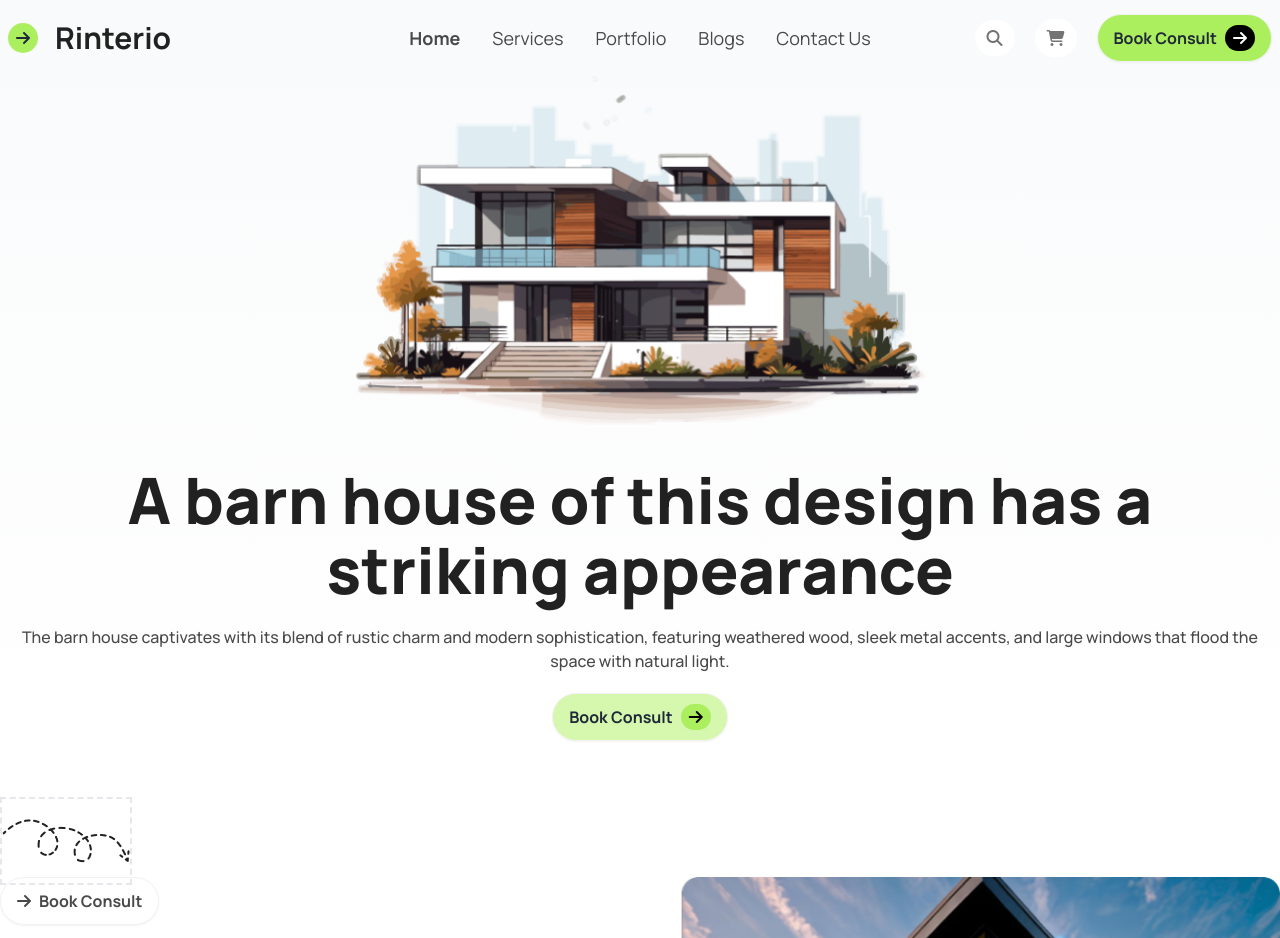
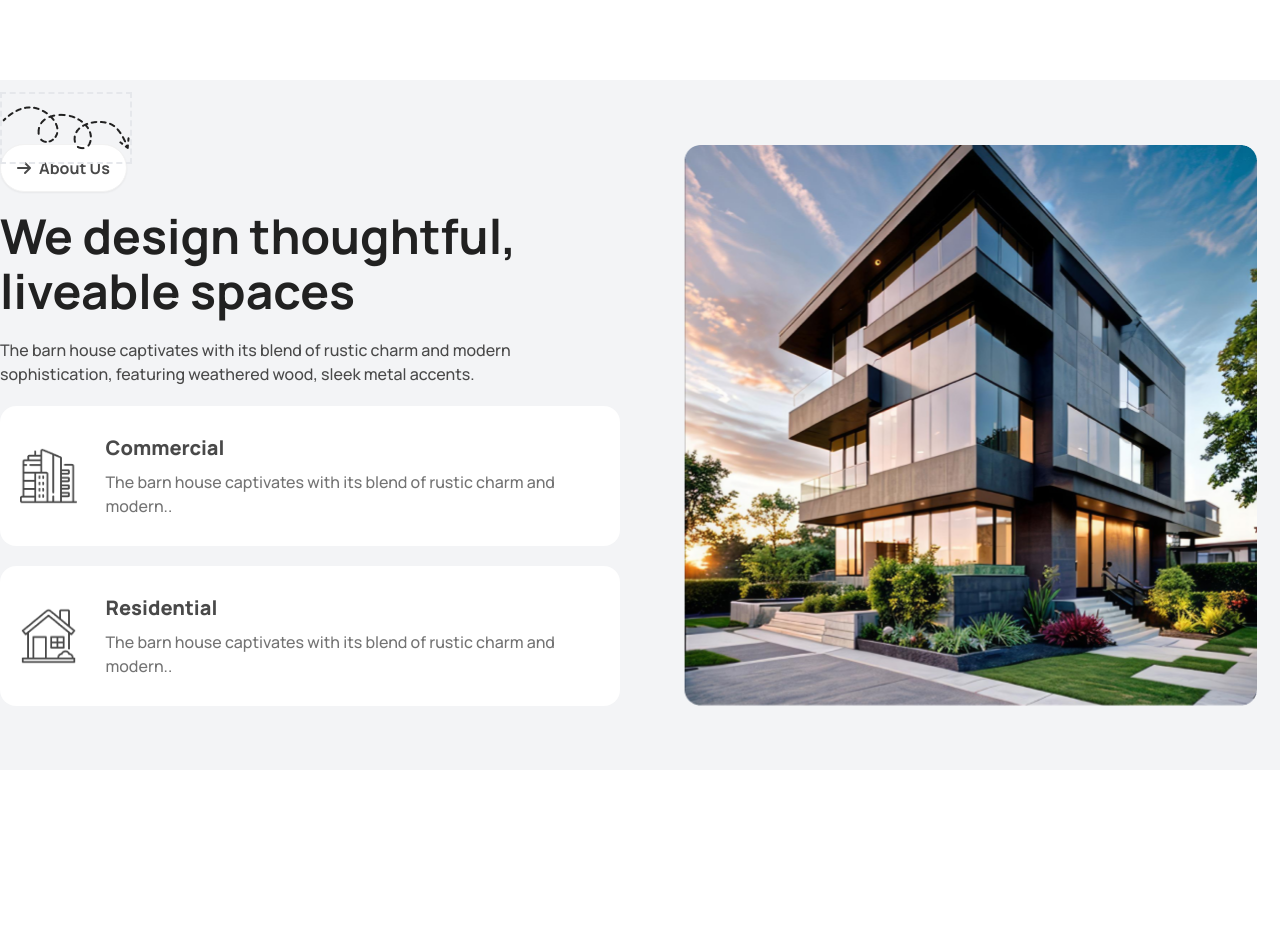
Before and after one commit to SumonaYeasmin/my-assignment-3-repo, a plain HTML site: page index.html in a window 1280 px wide. Shown: the top 938 px of the page. After the commit the page ends 800 px from the top, so only its background shows below. Drawn offline with nearby package versions, Linux system fonts and the light colour scheme.

Commit message:
added liveable spaces

```diff
--- a/index.html
+++ b/index.html
@@ -26,11 +26,6 @@
                 clifford: '#da373d',
                 "btn-primary":'#ABEF5F',
 
-                backgroundImage: {
-                  'hero-pattern': "url('/img/hero-pattern.svg')",
-                  'footer-texture': "url('/img/footer-texture.png')",
-
-                }
               }
             }
           }
@@ -38,7 +33,7 @@
       </script>
 </head>
 <body class="font-manrope">
-    <header  class="bg-gradient-to-b from-gray-50 to-[#FFFFFF]">
+    <header  class="bg-gradient-to-b from-gray-50 to-[#FFFFFF] hidden">
         <!-- navber -->
         <div class="container mx-auto ">
             <div class="navbar">
@@ -112,55 +107,51 @@
           </div>
         </div>
     </header>
-    <main class=" bg-[] mt-10 ">
+    <main class=" bg-gray-100 mt-8 md:mt-12 lg:mt-20 ">
       <!-- We design thoughtful, liveable spaces -->
-       <section class="container mx-auto pt-[80px]  relative ">
-          <div class="grid grid-cols-2">
-            <div>
-              <a class="btn bg-white rounded-[32px] text-[16px] font-bold px-4 py-2 text-[#494949]" href=""><i class="fa-solid fa-arrow-right text-[#494949]  rounded-full"></i>
+        <section class="container mx-auto grid grid-cols-1 lg:grid-cols-2 gap-5 md:gap-10 py-8 md:py-16 place-items-center relative ">
+          <div class=" mx-5 md:mx-auto">
 
-              </i>Book Consult</a>
-              <h1 class="mt-4 text-5xl font-bold leading-[55px] text-[#212121]">We design thoughtful, <br> liveable spaces</h1>
-              <p class="my-5 font-medium leading-6 text-[#494949]">The barn house captivates with its blend of rustic charm and
-                modern sophistication, featuring weathered wood, sleek metal accents.</p>
+              <div class=" text-center lg:text-start ">
 
+                  <a class="btn bg-white rounded-[32px] text-[16px] font-bold px-4 py-2 text-[#494949]" href=""><i class="fa-solid fa-arrow-right text-[#494949]  rounded-full"></i>
+                  </i>About Us</a>
 
+                <h1 class="mt-4 text-5xl font-bold leading-[55px] text-[#212121]">We design thoughtful, <br> liveable spaces</h1>
+                <p class="my-5 font-medium leading-6 text-[#494949]">The barn house captivates with its blend of rustic charm and
+                  modern sophistication, featuring weathered wood, sleek metal accents.</p>
 
-                <div class="card card-side bg-base-100 p-6 mt-6">
+              </div>
+              <div class=" grid grid-cols-1 md:grid-cols-2 lg:grid-cols-1  gap-5">
+                <div class="card card-side  bg-base-100 px-3 md:px-5 ">
                   <figure>
-                   <img class="pr-6 " src="assets/commercial.png" alt="">
+                   <img src="assets/commercial.png" alt="">
                   </figure>
-                  <div class="card-body place-content-center">
-                    <h2 class="card-title font-extrabold text-[20px] text-[#494949]">Commercial</h2>
+                  <div class="card-body p-3 md:p-5 lg:p-7">
+                    <h2 class="card-title font-extrabold text-base md:text-lg lg:text-xl text-[#494949]">Commercial</h2>
                     <p class="font-medium leading-6 text-[#737373]">The barn house captivates with its blend of rustic charm and modern..</p>
-
                   </div>
                 </div>
-
-
-
-                <div class="card card-side bg-base-100  p-6 mt-6">
+                <div class="card card-side bg-base-100 px-3 md:px-5 ">
                   <figure>
-                   <img class="pr-6 " src="assets/residential.png" alt="">
+                   <img src="assets/residential.png" alt="">
                   </figure>
-                  <div class="card-body place-content-center">
+                  <div class="card-body  p-3 md:p-5 lg:p-7 ">
                     <h2 class="card-title font-extrabold text-[20px] text-[#494949]">Residential</h2>
                     <p class="font-medium leading-6 text-[#737373]">The barn house captivates with its blend of rustic charm and modern..</p>
-
                   </div>
                 </div>
+              </div>
+          </div>
+          <div class="mx-5 md:mx-auto md:place-items-center lg:place-items-end ">
+            <img src="assets/Rectangle.png" alt="">
+          </div>
 
-            </div>
-            <div class="">
-              <img class="pl-[40px]  w-full" src="assets/rectangle.png" alt="">
-            </div>
-            <div class="absolute top-0 -left-0 border-2 border-dashed py-5">
-              <img class="" src="assets/Vector.png" alt="">
-            </div>
-          </div>
+          <img class="absolute lg:top-0 lg:-left-0 xl:-left-0 xl:top-3 2xl:-left-6 2xl:top-7 border-2 border-dashed py-3 hidden lg:block" src="assets/Vector.png" alt="">
+
         </section>
           <!-- Our Works Process -->
-       <section class="container mx-auto pt-[80px] ">
+       <section class="container mx-auto pt-[80px] hidden">
           <div class="text-center">
             <a class="btn bg-white rounded-[32px] text-[16px] font-bold px-4 py-2 text-[#494949]" href=""><i class="fa-solid fa-arrow-right text-[#494949]  rounded-full"></i>
 
@@ -208,11 +199,57 @@
 
           </div>
        </section>
+       <!-- Our Latest Portfolio -->
+        <!-- <section class="container mx-auto pt-[80px]">
+          <div class="text-center">
+            <a class="btn bg-white rounded-[32px] text-[16px] font-bold px-4 py-2 text-[#494949]" href=""><i class="fa-solid fa-arrow-right text-[#494949]  rounded-full"></i>
+            </i>How we works</a>
+            <h1>Our Latest Portfolio</h1>
+            <p>The barn house captivates with its blend of rustic charm and modern sophistication, featuring weathered wood, sleek metal accents.</p>
+          </div>
+
+
+          <div class="mt-10 grid grid-cols-12  ">
+            <div class="grid grid-cols-12 gap-5 border ">
+
+
+
+                <div class=" grid grid-cols-8">
+                  <div class="col-span-3 place-content-center">
+                    <div class=" col-span-3">
+                      <img src="assets/img1.png" alt="">
+                    </div>
+                  </div>
+
+                  <div class="col-span-5 ">
+                    <div class="col-span-5">
+                      <h4>Commercial</h4>
+                      <p>The barn house captivates with its blend of rustic charm and modern. The barn house captivates with its blend of rustic charm and modern .</p>
+                      <a class="btn  rounded-[32px] text-[16px] font-bold" href="">Book Consult<i class="fa-solid fa-arrow-right bg-[#ABEF5F] text-white px-2 py-[5px]  rounded-full"></i>
+                      </i></a>
+                    </div>
+                  </div>
+
+                </div>
+                <div class=" col-span-4">
+                  <img src="assets/img2.png" alt="">
+                </div>
+            </div>
+
+            <div>
+
+            </div>
+          </div>
+
+
+
+        </section> -->
        <!-- Let’s Discuss Next Project -->
-        <section class="bg-[url('/assets/bg.jpg')]">
-        <div class="py-10 w-[970px] mx-auto ">
+        <section class="bg-[url('/assets/bg.jpg')] bg-no-repeat bg-cover mt-10 hidden">
+        <div class="py-10 w-[970px] mx-auto .
+        ">
             <div class=" text-center">
-              <a class="btn bg-white rounded-[32px] text-[16px] font-bold px-4 py-2 text-[#494949]" href=""><i class="fa-solid fa-arrow-right text-[#494949]  rounded-full"></i>
+              <a class="btn bg-[#ABEF5F33] rounded-[32px] text-[16px] font-bold px-4 py-2 text-[#494949]" href=""><i class="fa-solid fa-arrow-right text-[#494949]  rounded-full"></i>
 
               </i>How we works</a>
               <h1 class="text-[40px] text-[#212121] font-bold leading-[55px] -mb-[15px]">Let’s Discuss Next Project</h1>
@@ -255,7 +292,7 @@
         </section>
     </main>
 
-    <footer class="footer footer-center bg-black text-base-content rounded p-10 mt-10">
+    <footer class="footer footer-center bg-black text-base-content rounded p-10 mt-10 hidden">
         <div class="flex">
           <i class="fa-solid fa-arrow-right bg-[#ABEF5F] w-[25px] h-[24px] flex justify-center items-center rounded-full font-semibold"></i>
           <a class="btn btn-ghost font-bold text-3xl text-[#E9E9E9]">Rinterio</a>
```
